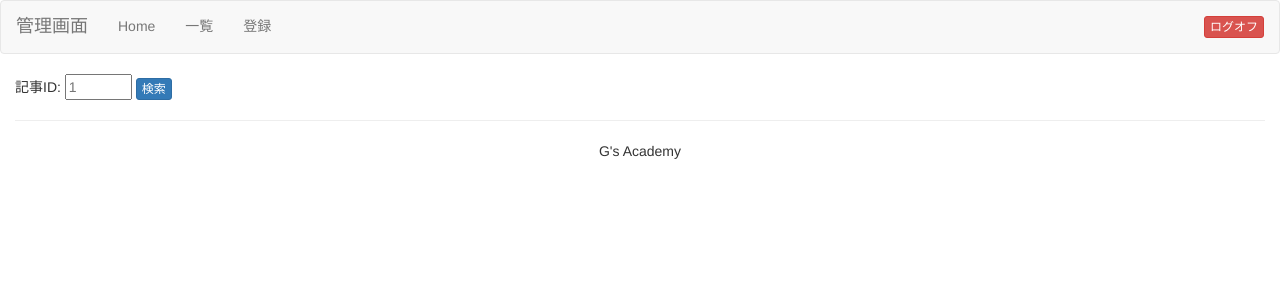
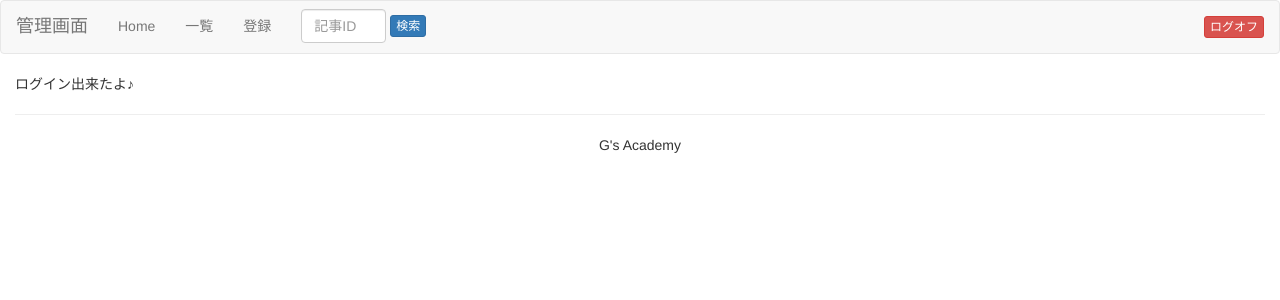
Before and after one commit to 29-takahashi/kadai, a PHP site: page /admin/index.php in a window 1280 px wide. Shown: the top 300 px of the page. Run offline with PHP 8.4, Linux system fonts and the light colour scheme; the visitor is signed in with stand-in values (Sample User, id 1).

Commit message:
検索部分もヘッダーにインクルード。

```diff
--- a/6/admin/header.php
+++ b/6/admin/header.php
@@ -15,7 +15,16 @@
 				<li><a href="index.php">Home</a></li>
 				<li><a href="news_list.php">一覧</a></li>
 	            <li><a href="input.php">登録</a></li>
+	            <li>
+			        <form action="search_execute.php" method="get" class="navbar-form">
+						<div class="form-group">
+							<input type="text" class="form-control" name="id" size="5" maxlength="3" placeholder="記事ID" />
+							<input type="submit" value="検索" class="btn btn-primary btn-xs" />
+						</div>
+					</form>
+	            </li>
 			</ul>
+
 			<ul class="nav navbar-nav navbar-right">
 				<li><a href="session_clear.php"><button class="btn btn-danger btn-xs">ログオフ</button></a></li>
 			</ul>
--- a/6/admin/index.php
+++ b/6/admin/index.php
@@ -1,4 +1,4 @@
 <?php include("check.php"); ?>
 <?php include("header.php"); ?>
-<?php include("search.php"); ?>
+<p>ログイン出来たよ♪</p>
 <?php include("footer.php"); ?>
--- a/6/admin/input.php
+++ b/6/admin/input.php
@@ -1,7 +1,6 @@
 <?php
 	include("check.php");
 	include("header.php");
-	include("search.php");
 ?>
 
 <form action="input_execute.php" method="post">
--- a/6/admin/news_list.php
+++ b/6/admin/news_list.php
@@ -1,12 +1,11 @@
 <?php
     include("check.php");
+    include("header.php");
     $pdo = new PDO("mysql:host=localhost;dbname=cs_academy;charset=utf8", "root", "");
     $sql = "SELECT * FROM news";
     $stmt = $pdo->prepare($sql);
     $stmt->execute();
     $results = $stmt->fetchAll(PDO::FETCH_ASSOC);
-    include("header.php");
-    include("search.php");
 ?>
 
 <ul class="list-group">
--- a/6/admin/search.php
+++ /dev/null
@@ -1,4 +0,0 @@
-<form action="search_execute.php" method="get">
-	<p>記事ID: <input type="text" name="id" size="5" maxlength="3" placeholder=1 />
-	<input type="submit" value="検索" class="btn btn-primary btn-xs" /></p>
-</form>
--- a/6/admin/search_execute.php
+++ b/6/admin/search_execute.php
@@ -26,7 +26,6 @@
 
 <?php
 	include("header.php");
-	include("search.php");
 ?>
 
 <h1>検索結果</h1>
--- a/6/admin/update.php
+++ b/6/admin/update.php
@@ -1,7 +1,6 @@
 <?php
 	include("check.php");
 	include("header.php");
-	include("search.php");
 
 	$l_id = $_GET["id"];
 	$pdo = new PDO("mysql:host=localhost;dbname=cs_academy;charset=utf8", "root", "");
```
Also changed, not shown: 6/admin/login.php (indentation only).
